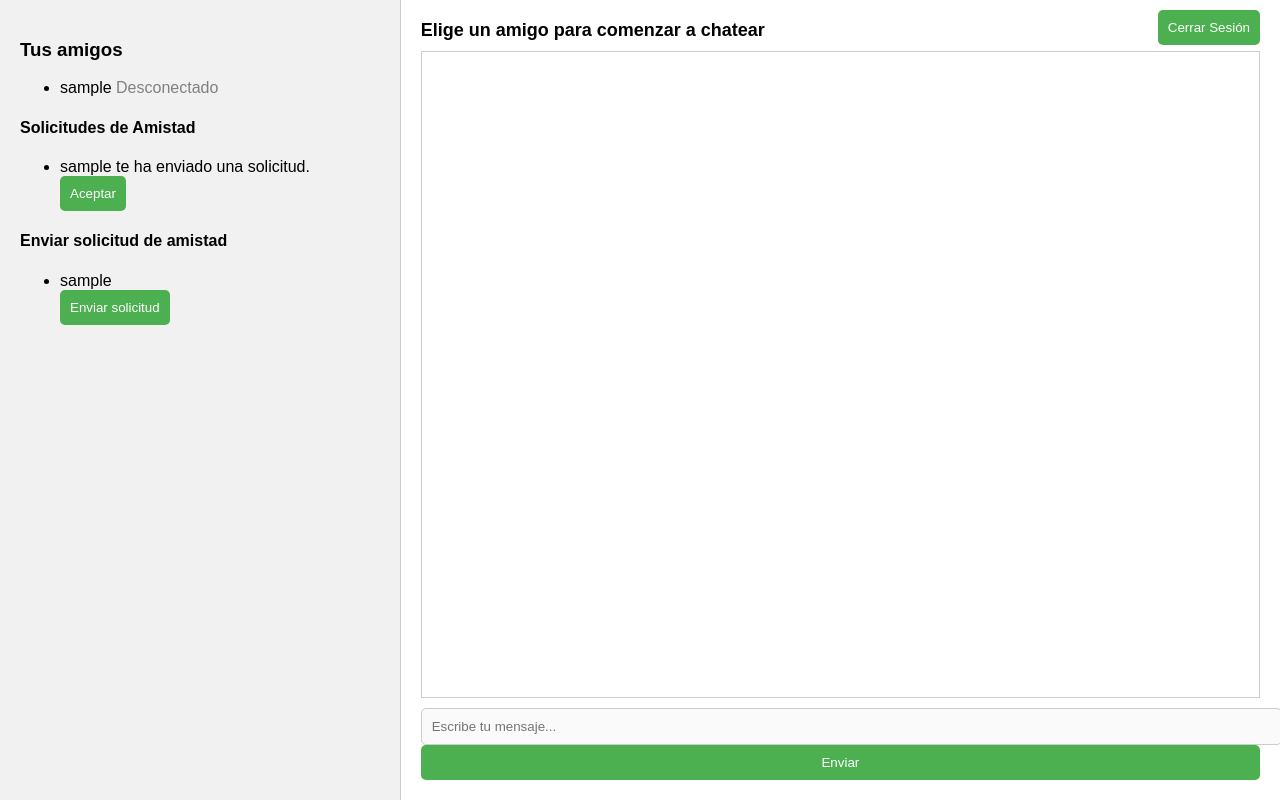
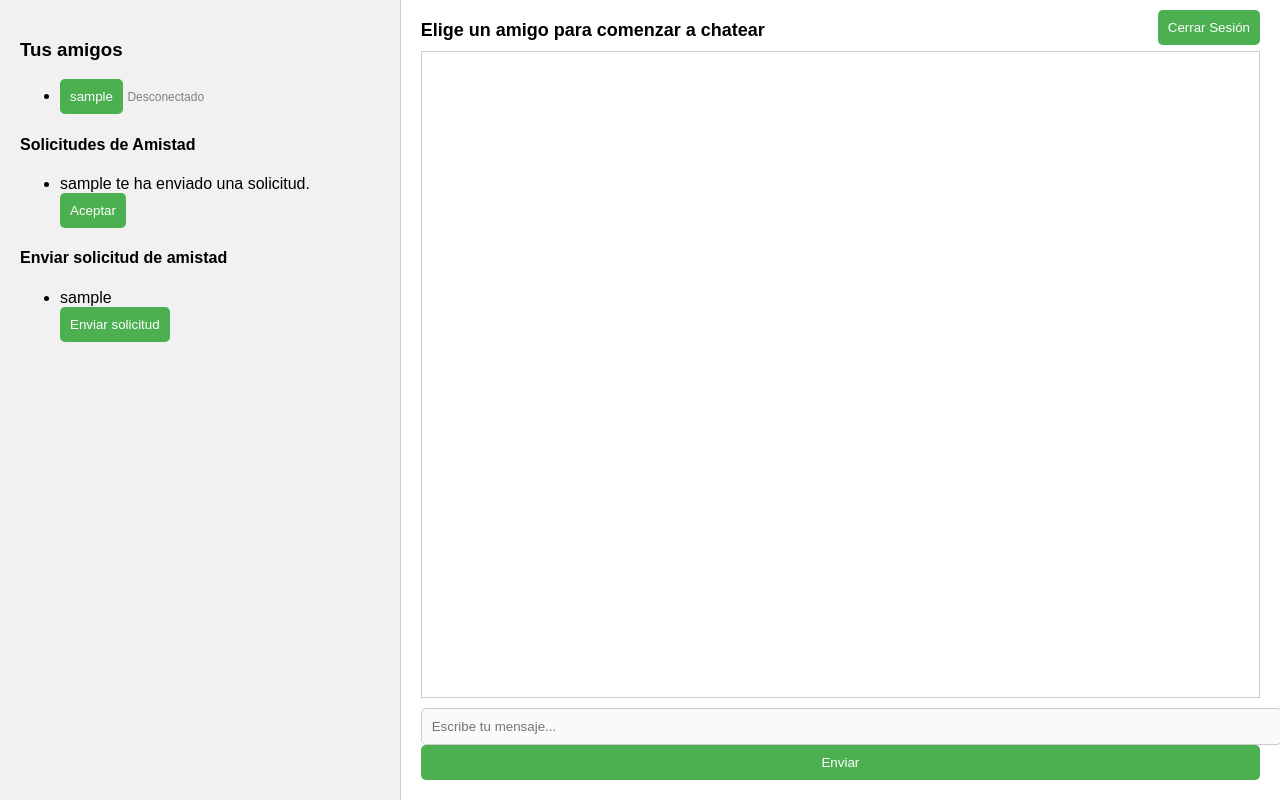
Before and after one commit to ANUER17/chatenlinea, a Django app: template chat/templates/chat/chat_room.html in a window 1280 px wide. Run offline with Django 5.2, Linux system fonts and the light colour scheme; tables that the repository leaves empty hold one stand-in row (values such as "Sample post"); the template is opened without the code that fills it: values that come from a table or form of the project are taken from there, most other values are stand-ins (such as "Sample title", 1, 10 or a date in 2020).

Commit message:
Update chat_room.html

```diff
--- a/chat/templates/chat/chat_room.html
+++ b/chat/templates/chat/chat_room.html
@@ -68,6 +68,14 @@
             background-color: #e6e6e6;
         }
 
+        .friend-list li.online {
+            background-color: #d4edda; /* Verde suave para amigos en línea */
+        }
+
+        .friend-list li.offline {
+            background-color: #f8d7da; /* Rojo suave para amigos desconectados */
+        }
+
         .friend-list li.selected {
             background-color: #4CAF50;
             color: white;
@@ -77,16 +85,6 @@
         .unread-message {
             font-weight: bold;
             color: red;
-        }
-
-        .online {
-            color: green;
-            font-weight: bold;
-        }
-
-        .offline {
-            color: grey;
-            font-weight: normal;
         }
 
         button {
@@ -111,6 +109,11 @@
             font-weight: bold;
             margin-bottom: 10px;
         }
+
+        .status {
+            font-size: 12px;
+            color: grey;
+        }
     </style>
 </head>
 <body>
@@ -124,22 +127,15 @@
     </div>
 
     <div class="chat-container">
-
         <!-- Panel Izquierdo (Lista de amigos) -->
         <div class="left-panel">
             <h3>Tus amigos</h3>
             {% if friends %}
                 <ul id="friend-list">
                     {% for friend in friends %}
-                        <li onclick="openChat('{{ friend.username }}')" id="friend-{{ friend.username }}">
-                            {{ friend.username }}
-                            <span id="status-{{ friend.username }}" class="status-indicator">
-                                {% if friend.profile.is_online %}
-                                    <span class="online">En línea</span>
-                                {% else %}
-                                    <span class="offline">Desconectado</span>
-                                {% endif %}
-                            </span>
+                        <li class="friend-item" data-username="{{ friend.username }}" id="friend-{{ friend.username }}">
+                            <button>{{ friend.username }}</button>
+                            <span class="status" id="status-{{ friend.username }}">Desconectado</span>
                         </li>
                     {% endfor %}
                 </ul>
@@ -168,12 +164,12 @@
 
             <div class="user-list">
                 <h4>Enviar solicitud de amistad</h4>
-                <ul>
+                <ul id="user-list">
                     {% if users %}
                         {% for user in users %}
-                            <li>
+                            <li id="user-{{ user.id }}">
                                 {{ user.username }}
-                                <form method="post" action="{% url 'send_friend_request' user.id %}">
+                                <form method="post" action="{% url 'send_friend_request' user.id %}" class="send-request-form" data-user-id="{{ user.id }}">
                                     {% csrf_token %}
                                     <button type="submit">Enviar solicitud</button>
                                 </form>
@@ -188,11 +184,7 @@
 
         <!-- Panel Derecho (Chat con el amigo seleccionado) -->
         <div class="right-panel">
-            <!-- Aquí se mostrará el nombre del amigo seleccionado -->
-            <div class="chat-header" id="chat-header">
-                Elige un amigo para comenzar a chatear
-            </div>
-
+            <div class="chat-header" id="chat-header">Elige un amigo para comenzar a chatear</div>
             <div id="chat-log"></div>
             <input id="chat-message-input" type="text" placeholder="Escribe tu mensaje..." autocomplete="off" disabled>
             <button id="chat-message-submit" disabled>Enviar</button>
@@ -203,44 +195,43 @@
         let chatSocket = null;
 
         function openChat(friendUsername) {
-            // Actualizar el encabezado con el nombre del amigo seleccionado
             document.getElementById('chat-header').innerText = `Chateando con ${friendUsername}`;
 
-            // Cerrar el socket anterior si existe
             if (chatSocket) {
                 chatSocket.close();
             }
 
-            // Remover clase seleccionada de los demás amigos
             const friends = document.querySelectorAll('.friend-list li');
             friends.forEach(friend => friend.classList.remove('selected'));
 
-            // Agregar clase seleccionada al amigo clicado
             const selectedFriend = document.getElementById(`friend-${friendUsername}`);
             selectedFriend.classList.add('selected');
 
-            // Determina si se debe usar ws o wss según el protocolo
             const protocol = window.location.protocol === 'https:' ? 'wss://' : 'ws://';
             chatSocket = new WebSocket(`${protocol}${window.location.host}/ws/chat/${friendUsername}/`);
 
             chatSocket.onmessage = function(e) {
                 const data = JSON.parse(e.data);
-                const chatLog = document.querySelector('#chat-log');
-                chatLog.innerHTML += `<p><strong>${data.sender}:</strong> ${data.message}</p>`;
-                chatLog.scrollTop = chatLog.scrollHeight;
+
+                if (data.message) {
+                    const chatLog = document.querySelector('#chat-log');
+                    chatLog.innerHTML += `<p><strong>${data.sender}:</strong> ${data.message}</p>`;
+                    chatLog.scrollTop = chatLog.scrollHeight;
+                } else if (data.status && data.username) {
+                    const statusElement = document.getElementById(`status-${data.username}`);
+                    statusElement.innerText = data.status === 'online' ? 'En línea' : 'Desconectado';
+                }
             };
 
             chatSocket.onclose = function(e) {
                 console.error('Chat cerrado inesperadamente');
             };
 
-            // Habilitar el input y botón de enviar al seleccionar un amigo
             const input = document.querySelector('#chat-message-input');
             const submitButton = document.querySelector('#chat-message-submit');
             input.disabled = false;
             submitButton.disabled = false;
 
-            // Enviar mensaje al hacer clic en el botón de enviar
             document.querySelector('#chat-message-submit').onclick = function(e) {
                 const message = input.value;
                 if (message.trim()) {
@@ -253,19 +244,29 @@
             };
         }
 
-        // Recibir y actualizar estado en línea/desconectado
-        chatSocket.onmessage = function(e) {
-            const data = JSON.parse(e.data);
+        document.querySelectorAll('.send-request-form').forEach(form => {
+            form.onsubmit = function(event) {
+                event.preventDefault();
+                const userId = this.dataset.userId;
 
-            if (data.status && data.friend) {
-                const statusElement = document.getElementById(`status-${data.friend}`);
-                if (data.status === "online") {
-                    statusElement.innerHTML = "<span class='online'>En línea</span>";
-                } else if (data.status === "offline") {
-                    statusElement.innerHTML = "<span class='offline'>Desconectado</span>";
+                if (confirm("¿Estás seguro de que quieres enviar la solicitud de amistad?")) {
+                    fetch(this.action, {
+                        method: 'POST',
+                        headers: {
+                            'X-CSRFToken': this.querySelector('[name=csrfmiddlewaretoken]').value,
+                        },
+                    })
+                    .then(response => {
+                        if (response.ok) {
+                            alert("Solicitud de amistad enviada");
+                            document.getElementById(`user-${userId}`).remove();
+                        } else {
+                            alert("Hubo un problema al enviar la solicitud. Inténtalo de nuevo.");
+                        }
+                    });
                 }
-            }
-        };
+            };
+        });
     </script>
 </body>
 </html>
```
